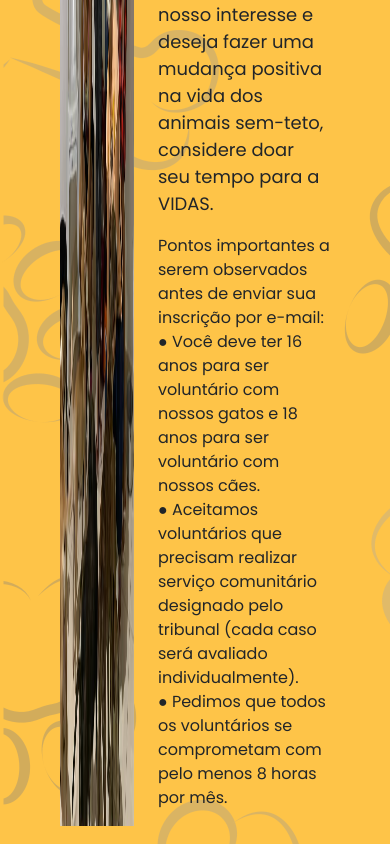
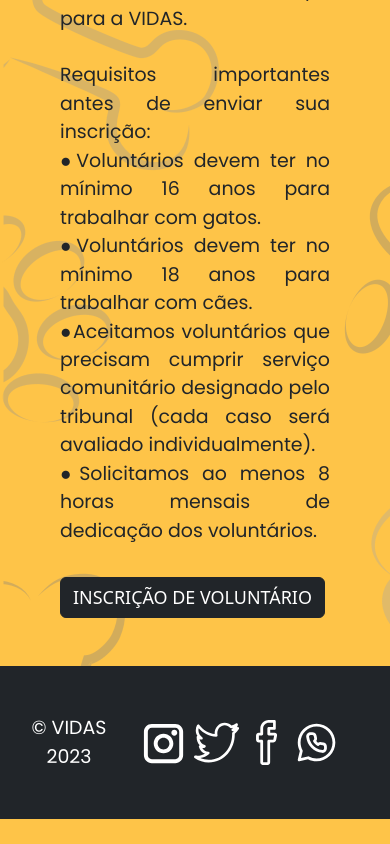
Before and after one commit to micaelmz/vidas-website, a plain HTML site: page voluntario.html in a window 390 px wide. Shown: the part 1156-2000 px from the top of the page. After the commit the page ends 1975 px from the top, so only its background shows below. Drawn offline with nearby package versions, Linux system fonts and the light colour scheme.

Commit message:
🔥 Text improvement.

```diff
--- a/assets/css/styles.css
+++ b/assets/css/styles.css
@@ -7,7 +7,7 @@
     --responsible-font-size-1: calc(1.7rem + 2.2vh);
     --responsible-font-size-2: calc(1rem + 1.5vh);
     --responsible-font-size-3: calc(1rem + 1.2vh);
-    --responsible-font-size-4: calc(0.7rem + 1.2vh);
+    --responsible-font-size-4: calc(0.5rem + 1.3vh);
     --responsible-font-size-5: calc(0.7rem + 0.8vh);
 }
 p {
--- a/voluntario.html
+++ b/voluntario.html
@@ -99,24 +99,30 @@
 <!-- Navbar End -->
 <!-- Home Start -->
 <section id="home">
- <div class="container-lg mt-3">
+ <div class="container-lg mt-1">
     <div class="container-mobile mt-0">
       <div class="row mb-3"> <!-- Title -->
         <h1 class="res-font-1 text-uppercase fw-bold text-center">VOLUNTARIADO NO VIDAS</h1>
       </div> <!-- Title -->
       <div class="row">
-        <div class="col-4">
+        <div class="col-12 col-lg-4">
           <img src="assets/images/volunteer.png" class="fill-image" alt="">
         </div>
-        <div class="col-8">
+        <div class="col-12 col-lg-8">
           <h4 class="fw-bold res-font-3">Um Amigo para Animais Sem-teto</h4>
-          <p class="res-font-5">Guiados por diversos e dedicados membros da equipe da VIDAS, os voluntários atuam em parceria para melhorar as vidas dos animais de maneira direta e impactante. Os voluntários da VIDAS formam uma rede vital de defensores do bem-estar animal, capacitados para compartilhar suas experiências e conhecimentos com clientes, visitantes, amigos e familiares. Se você compartilha nosso interesse e deseja fazer uma mudança positiva na vida dos animais sem-teto, considere doar seu tempo para a VIDAS.</p>
-          <p>
-            Pontos importantes a serem observados antes de enviar sua inscrição por e-mail:
-          <br>● Você deve ter 16 anos para ser voluntário com nossos gatos e 18 anos para ser voluntário com nossos cães.
-          <br>● Aceitamos voluntários que precisam realizar serviço comunitário designado pelo tribunal (cada caso será avaliado individualmente).
-          <br>● Pedimos que todos os voluntários se comprometam com pelo menos 8 horas por mês.
+          <p class="res-font-4 text-justify">
+            A VIDAS é uma organização dedicada ao bem-estar animal que conta com o auxílio de voluntários comprometidos para melhorar diretamente a vida dos animais. Nossa equipe guia e apoia os voluntários, formando uma rede essencial de defensores do bem-estar animal. Se você compartilha nosso interesse e deseja fazer uma mudança positiva na vida dos animais desabrigados, considere doar seu tempo para a VIDAS.
+            <br><br>
+            Requisitos importantes antes de enviar sua inscrição:
+            <br>
+            ●Voluntários devem ter no mínimo 16 anos para trabalhar com gatos.<br>
+            ●Voluntários devem ter no mínimo 18 anos para trabalhar com cães.<br>
+            ●Aceitamos voluntários que precisam cumprir serviço comunitário designado pelo tribunal (cada caso será avaliado individualmente).<br>
+            ●Solicitamos ao menos 8 horas mensais de dedicação dos voluntários.<br>
           </p>
+          <button type="button" class="btn btn-dark res-font-5 button-1 mt-3 mt-lg-1"> <!-- Contate-nos -->
+              INSCRIÇÃO DE VOLUNTÁRIO
+              </button> <!-- Contate-nos -->
         </div>
       </div>
     </div>
@@ -124,7 +130,7 @@
 </section>
 <!-- Home End -->
 <!-- Footer Start -->
-<footer class="d-flex d-lg-none justify-content-between align-items-center bg-dark m-0 p-0 py-5 footer-mobile">
+<footer class="d-flex d-lg-none justify-content-between align-items-center bg-dark m-0 p-0 py-5">
   <div class="col-4">
     <p class="text-white text-center text-uppercase m-0 ms-2 res-font-4">© Vidas 2023</p>
   </div>
@@ -145,7 +151,7 @@
     </ul>
   </div>
 </footer>
-<footer class="d-none d-lg-flex flex-wrap justify-content-between align-items-center p-0 my-3 footer-mobile">
+<footer class="d-none d-lg-flex flex-wrap justify-content-between align-items-center p-0 my-3">
   <div class="container">
     <div class="row">
       <ul class="nav justify-content-end list-unstyled d-flex">
```
Also changed, not shown: adotar.html (+15 -10 lines), doe.html (+6 -6 lines), assets/images/doação.png, imagens/doação.png.
